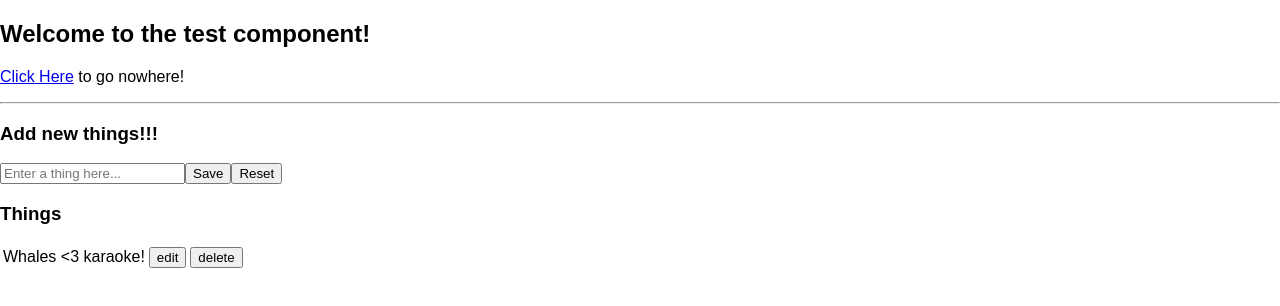
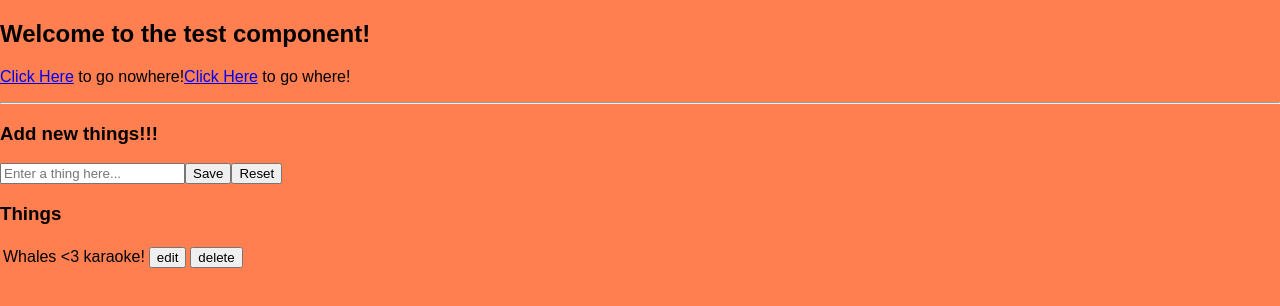
Before and after one commit to cetatean-communication-database/ccd-web, a React app in the folder frontend/: page / in a window 1280 px wide. Shown: the top 306 px of the page. Built offline with nearby package versions, Linux system fonts and the light colour scheme.

Commit message:
added a placeholder page

```diff
--- a/frontend/src/App.css
+++ b/frontend/src/App.css
@@ -1,3 +1,7 @@
+body {
+  background-color: coral;
+}
+
 .App {
   text-align: center;
 }
--- a/frontend/src/App.js
+++ b/frontend/src/App.js
@@ -2,6 +2,7 @@ import React, { Component } from 'react';
 import {Route, Switch, BrowserRouter} from 'react-router-dom';
 import Example from "./components/Example";
 import NotFound from "./components/NotFound";
+import About from "./components/About";
 
 import { Provider } from "react-redux";
 import { createStore } from "redux";
@@ -16,6 +17,7 @@ class App extends Component {
       <BrowserRouter>
         <Switch>
           <Route exact path="/" component={Example} />
+          <Route component={About} />
           <Route component={NotFound} />
         </Switch>
       </BrowserRouter>
--- /dev/null
+++ b/frontend/src/components/About.jsx
@@ -0,0 +1,13 @@
+import React from 'react';
+
+
+const About = () => {
+  return (
+    <div>
+      <h2>Hello, friend</h2>
+      <p>This place is a place, a representation of a place. It is the essence and substance from whence you came and to where henceforce you are destined to tread. Stay! Stay!</p>
+    </div>
+    )
+}
+
+export default About
--- a/frontend/src/components/Example.jsx
+++ b/frontend/src/components/Example.jsx
@@ -36,6 +36,7 @@ class Example extends Component {
           <h2>Welcome to the test component!</h2>
           <p>
             <Link to="/contact">Click Here</Link> to go nowhere!
+            <Link to="/about">Click Here</Link> to go where!
           </p>
         </div>
         <hr />
--- a/frontend/src/index.css
+++ b/frontend/src/index.css
@@ -2,4 +2,5 @@ body {
   margin: 0;
   padding: 0;
   font-family: sans-serif;
+  background-color: coral
 }
```
Also changed, not shown: 1 other file (tests, documents, lock files or other folders).
